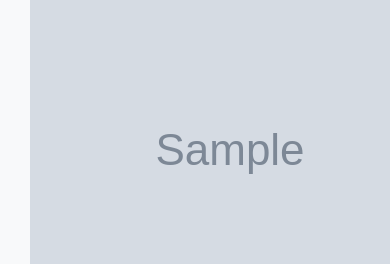
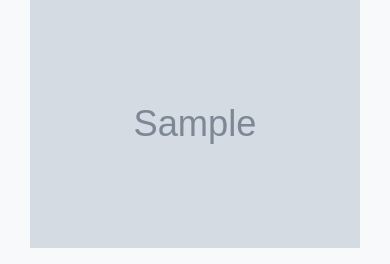
Before and after one commit to mknz/dsr-road-roughness-prediction, a Flask app: template road_roughness_prediction/app/templates/prediction.html in a window 390 px wide; the page is wider, and only the part inside the window is pictured. Shown: the part 184-448 px from the top of that part. Run offline with Flask 2, Linux system fonts and the light colour scheme; the template is opened without the code that fills it: most values are stand-ins (such as "Sample title", 1, 10 or a date in 2020); grey boxes marked "Sample" are stand-in pictures; some libraries are stand-ins or nearby versions.

Commit message:
Responsive prediction image

```diff
--- a/road_roughness_prediction/app/templates/index.html
+++ b/road_roughness_prediction/app/templates/index.html
@@ -65,12 +65,12 @@
             zoom: 2
           },
         ];
+
     var idx = Math.floor(Math.random() * locations.length);
     function initialize() {
       panorama = new google.maps.StreetViewPanorama(
         document.getElementById('street-view'), locations[idx]
       );
-
     }
   </script>
   <script>
@@ -87,7 +87,6 @@
       var url = `https://maps.googleapis.com/maps/api/streetview?size=${width}x${height}&fov=${fov}&location=${lat},${lng}&heading=${heading}&pitch=${pitch}&key=${GOOGLE_MAP_API_KEY}`;
       document.getElementById('image-url').value = url;
       document.getElementById('predict-btn').click();
-
     }
   </script>
   <script async defer
--- a/road_roughness_prediction/app/templates/layout.html
+++ b/road_roughness_prediction/app/templates/layout.html
@@ -21,8 +21,8 @@
       </div>
     {% endfor %}
     {% endif %}
-{% endwith %}
-      {% block content %} {% endblock %}
+    {% endwith %}
+    {% block content %} {% endblock %}
     </div>
   </div>
     <script src="https://code.jquery.com/jquery-3.2.1.slim.min.js" integrity="sha384-KJ3o2DKtIkvYIK3UENzmM7KCkRr/rE9/Qpg6aAZGJwFDMVNA/GpGFF93hXpG5KkN" crossorigin="anonymous"></script>
--- a/road_roughness_prediction/app/templates/prediction.html
+++ b/road_roughness_prediction/app/templates/prediction.html
@@ -1,6 +1,6 @@
 {% extends 'layout.html' %}
 {% block content %}
-<img src="{{out_image_url}}"\>
+<img class="img-fluid" style="width: 100%" alt="Prediction" src="{{out_image_url}}"\>
 <table class="table table-striped mt-3">
   <thead class="thead-light">
     <tr>
```
